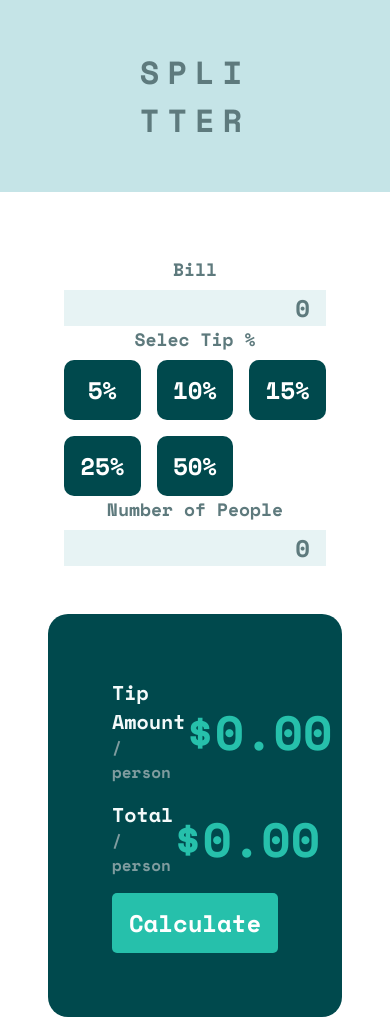
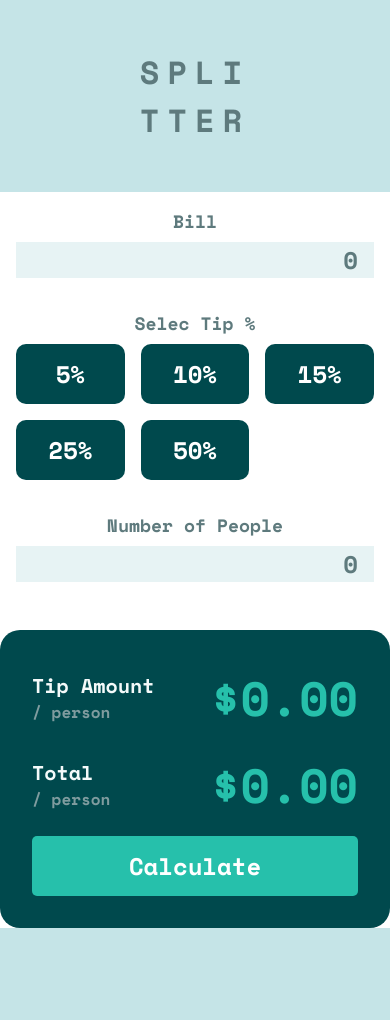
Before and after one commit to GDF97/Tip-Calculator-App, a plain HTML site: page index.html in a window 390 px wide. After the commit the page ends 928 px from the top, so only its background shows below. Drawn offline with nearby package versions, Linux system fonts and the light colour scheme.

Commit message:
Update CSS

```diff
--- a/src/style.css
+++ b/src/style.css
@@ -174,12 +174,21 @@ p {
 
   .app {
     width: 100%;
-    height: 100vh;
+    height: 100%;
     border-radius: 0;
+    padding: 0;
   }
 
   .appWrapper {
     flex-direction: column;
+  }
+
+  .leftSection {
+    gap: 2rem;
+  }
+
+  .rightSection {
+    padding: 2rem;
   }
 
   .inputWrapper {
```
